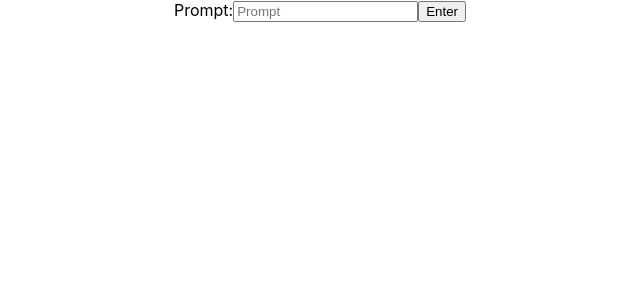
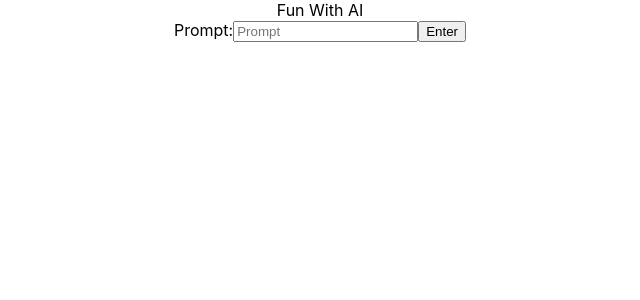
Before and after one commit to lilydev16/ama_ai, a React (Create React App) app: page / in a window 1280 px wide. Shown: the top 300 px of the page, without its empty margins (320-960 px from the left). Built offline with nearby package versions, Linux system fonts and the light colour scheme.

Commit message:
Create and import a header component

```diff
--- a/src/App.js
+++ b/src/App.js
@@ -2,6 +2,7 @@
 import { Component } from 'react';
 import Form from './components/Form/Form';
 import Grid from './components/Grid/Grid';
+import Header from './components/Header/Header';
 
 class App extends Component {
   constructor() {
@@ -18,6 +19,7 @@
   render = () => {
     return (
       <div className="app">
+        <Header />
         <Form addPrompt={this.addPrompt} />
         <Grid prompts={this.state.prompts} />
       </div>
--- /dev/null
+++ b/src/components/Header/Header.js
@@ -0,0 +1,11 @@
+import React from "react";
+
+const Header = () => {
+  return(
+    <header>
+      Fun With AI
+    </header>
+  )
+}
+
+export default Header;
```
